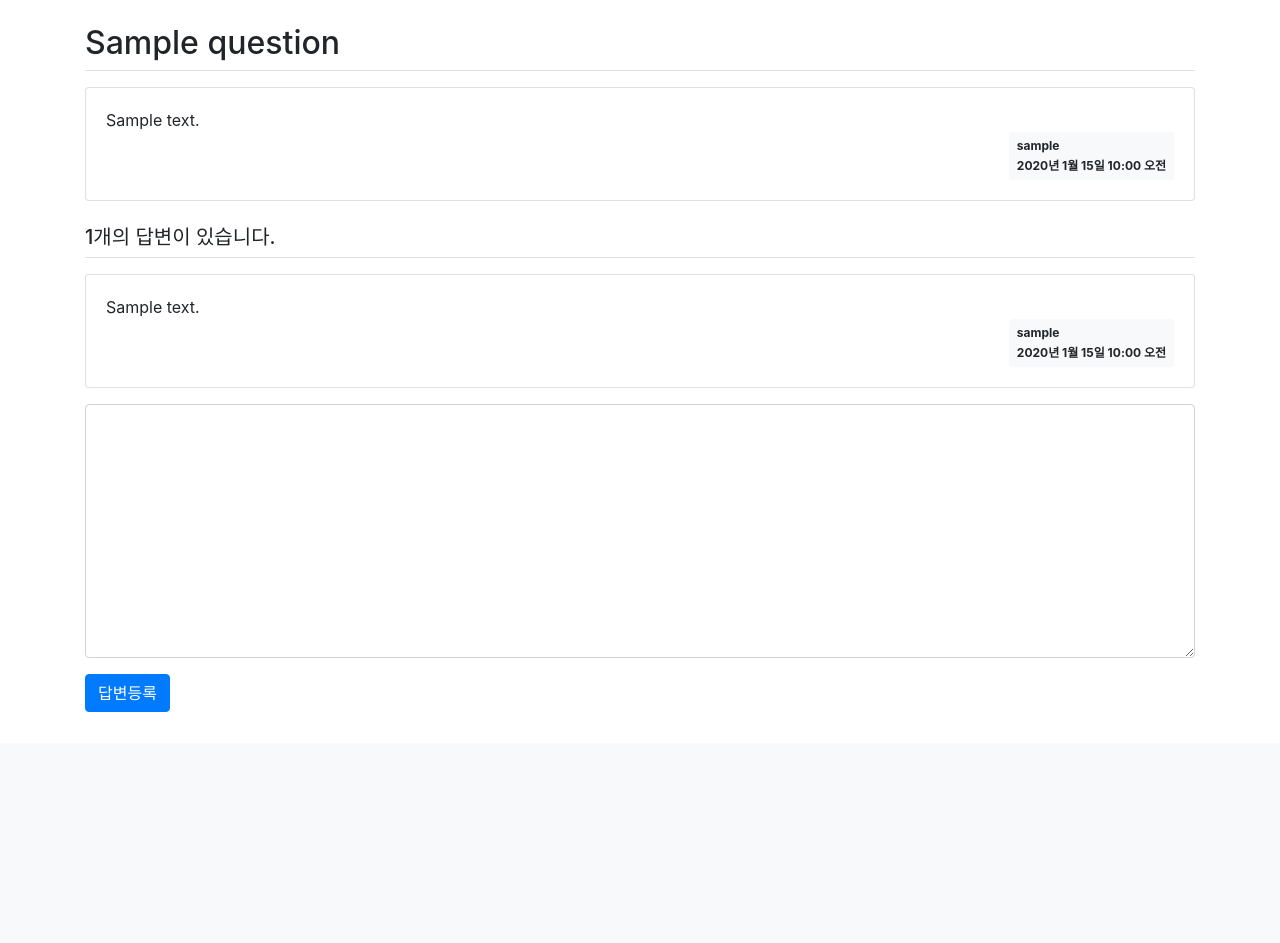
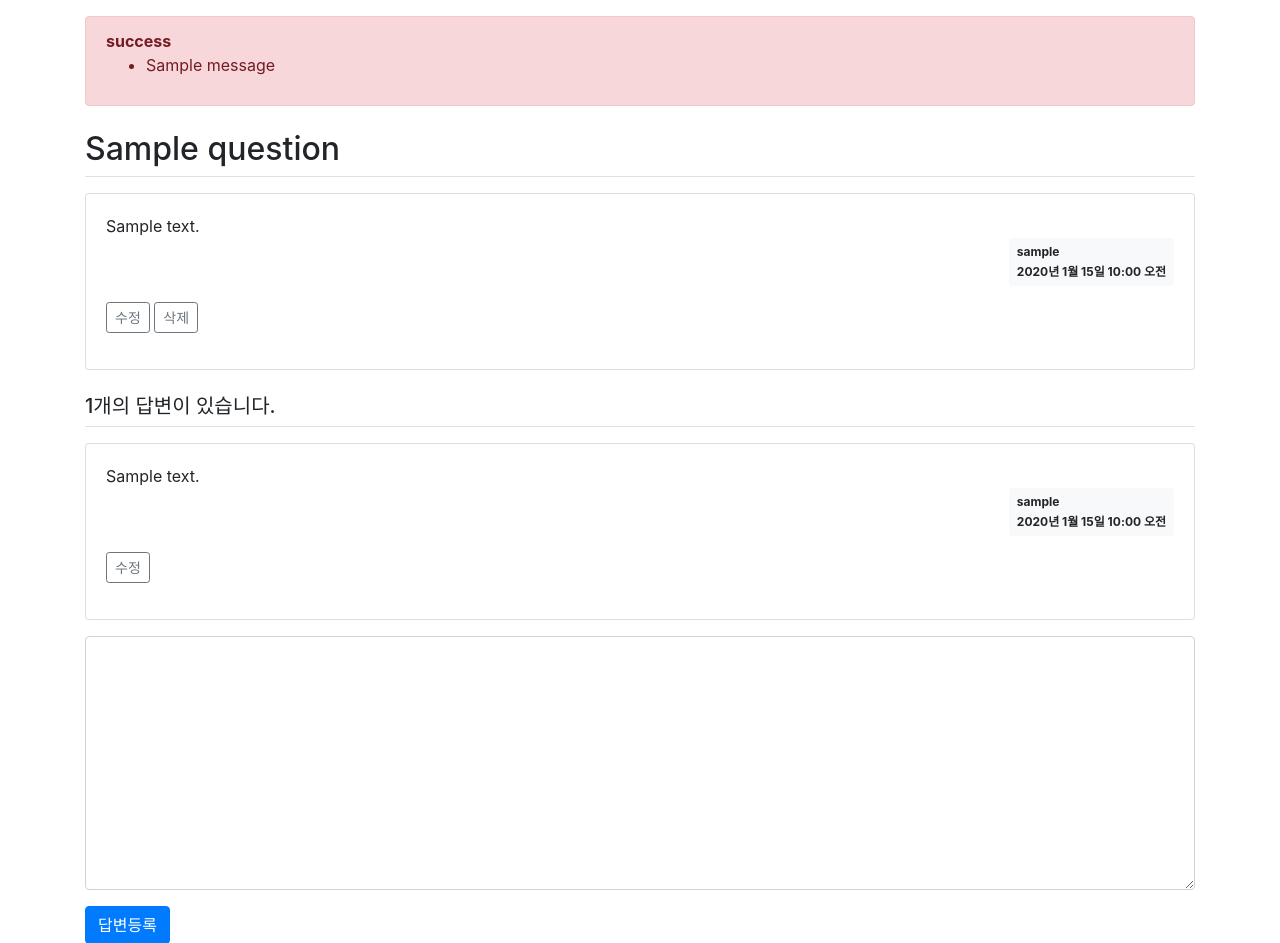
Before and after one commit to Ohdaejin/mysite_tr, a Django app: page /pybo/answer/create/1/ in a window 1280 px wide. Shown: the part 57-1000 px from the top of the page. Before the commit the page ends 769 px from the top, so only its background shows below. Run offline with Django 4.2, Linux system fonts and the light colour scheme; a user stored in the database is signed in; tables that the repository leaves empty hold one stand-in row (values such as "Sample post"); one stand-in notice (Sample message) is shown; some libraries are stand-ins or nearby versions.

Commit message:
답변수정

```diff
--- a/pybo/models.py
+++ b/pybo/models.py
@@ -7,6 +7,7 @@ class Question(models.Model):
     subject = models.CharField(max_length=200)
     content = models.TextField()
     create_date = models.DateTimeField()
+    modify_date = models.DateTimeField(null=True, blank=True)
 
     def __str__(self):
         return self.subject
@@ -17,3 +18,4 @@ class Answer(models.Model):
     question = models.ForeignKey(Question, on_delete=models.CASCADE)
     content = models.TextField()
     create_date = models.DateTimeField()
+    modify_date = models.DateTimeField(null=True, blank=True)
--- a/pybo/urls.py
+++ b/pybo/urls.py
@@ -9,4 +9,7 @@ urlpatterns = [
     path('<int:question_id>/', views.detail, name='detail'),
     path('answer/create/<int:question_id>/', views.answer_create, name='answer_create'),
     path('question/create/', views.question_create, name='question_create'),
+    path('question/modify/<int:question_id>/', views.question_modify, name='question_modify'),
+    path('question/delete/<int:question_id>/', views.question_delete, name='question_delete'),
+    path('answer/modify/<int:answer_id>/', views.answer_modify, name='answer_modify'),
 ]
--- a/pybo/views.py
+++ b/pybo/views.py
@@ -2,9 +2,10 @@ from django.contrib.auth.decorators import login_required
 from django.core.paginator import Paginator
 from django.shortcuts import render, get_object_or_404, redirect
 from django.utils import timezone
+from django.contrib import messages
 
 from .forms import QuestionForm, AnswerForm
-from .models import Question
+from .models import Question, Answer
 
 
 def index(request):
@@ -72,3 +73,59 @@ def question_create(request):
         form = QuestionForm()
     context = {'form': form}
     return render(request, 'pybo/question_form.html', context)
+
+@login_required(login_url='common:login')
+def question_modify(request, question_id):
+    """
+    pybo 질문수정
+    """
+    question = get_object_or_404(Question, pk=question_id)
+    if request.user != question.author:
+        messages.error(request, '수정권한이 없습니다')
+        return redirect('pybo:detail', question_id=question.id)
+
+    if request.method == "POST":
+        form = QuestionForm(request.POST, instance=question)
+        if form.is_valid():
+            question = form.save(commit=False)
+            question.modify_date = timezone.now()  # 수정일시 저장
+            question.save()
+            return redirect('pybo:detail', question_id=question.id)
+    else:
+        form = QuestionForm(instance=question)
+    context = {'form': form}
+    return render(request, 'pybo/question_form.html', context)
+
+@login_required(login_url='common:login')
+def question_delete(request, question_id):
+    """
+    pybo 질문삭제
+    """
+    question = get_object_or_404(Question, pk=question_id)
+    if request.user != question.author:
+        messages.error(request, '삭제권한이 없습니다')
+        return redirect('pybo:detail', question_id=question.id)
+    question.delete()
+    return redirect('pybo:index')
+
+@login_required(login_url='common:login')
+def answer_modify(request, answer_id):
+    """
+    pybo 답변수정
+    """
+    answer = get_object_or_404(Answer, pk=answer_id)
+    if request.user != answer.author:
+        messages.error(request, '수정권한이 없습니다')
+        return redirect('pybo:detail', question_id=answer.question.id)
+
+    if request.method == "POST":
+        form = AnswerForm(request.POST, instance=answer)
+        if form.is_valid():
+            answer = form.save(commit=False)
+            answer.modify_date = timezone.now()
+            answer.save()
+            return redirect('pybo:detail', question_id=answer.question.id)
+    else:
+        form = AnswerForm(instance=answer)
+    context = {'answer': answer, 'form': form}
+    return render(request, 'pybo/answer_form.html', context)
--- a/templates/base.html
+++ b/templates/base.html
@@ -21,5 +21,9 @@
 <script src="{% static 'jquery-3.6.0.min.js' %}"></script>
 <!-- Bootstrap JS -->
 <script src="{% static 'bootstrap.min.js' %}"></script>
+<!-- 자바스크립트 Start -->
+{% block script %}
+{% endblock %}
+<!-- 자바스크립트 End -->
 </body>
 </html>
--- a/templates/pybo/question_detail.html
+++ b/templates/pybo/question_detail.html
@@ -1,6 +1,15 @@
 {% extends 'base.html' %}
 {% block content %}
 <div class="container my-3">
+    <!-- 사용자오류 표시 -->
+    {% if messages %}
+    <div class="alert alert-danger my-3" role="alert">
+    {% for message in messages %}
+        <strong>{{ message.tags }}</strong>
+        <ul><li>{{ message.message }}</li></ul>
+    {% endfor %}
+    </div>
+    {% endif %}
     <h2 class="border-bottom py-2">{{ question.subject }}</h2>
     <div class="card my-3">
         <div class="card-body">
@@ -11,6 +20,14 @@
                     <div>{{ question.create_date }}</div>
                 </div>
             </div>
+            {% if request.user == question.author %}
+            <div class="my-3">
+                <a href="{% url 'pybo:question_modify' question.id  %}"
+                   class="btn btn-sm btn-outline-secondary">수정</a>
+                <a href="#" class="delete btn btn-sm btn-outline-secondary"
+                   data-uri="{% url 'pybo:question_delete' question.id  %}">삭제</a>
+            </div>
+            {% endif %}
         </div>
     </div>
     <h5 class="border-bottom my-3 py-2">{{question.answer_set.count}}개의 답변이 있습니다.</h5>
@@ -24,6 +41,12 @@
                     <div>{{ answer.create_date }}</div>
                 </div>
             </div>
+            {% if request.user == answer.author %}
+            <div class="my-3">
+                <a href="{% url 'pybo:answer_modify' answer.id  %}"
+                   class="btn btn-sm btn-outline-secondary">수정</a>
+            </div>
+            {% endif %}
         </div>
     </div>
     {% endfor %}
@@ -48,3 +71,14 @@
     </form>
 </div>
 {% endblock %}
+{% block script %}
+<script type='text/javascript'>
+$(document).ready(function(){
+    $(".delete").on('click', function() {
+        if(confirm("정말로 삭제하시겠습니까?")) {
+            location.href = $(this).data('uri');
+        }
+    });
+});
+</script>
+{% endblock %}
```
Also changed, not shown: templates/pybo/answer_form.html (added, +16 -0 lines), pybo/migrations/0004_answer_modify_date_question_modify_date_and_more.py (added).
